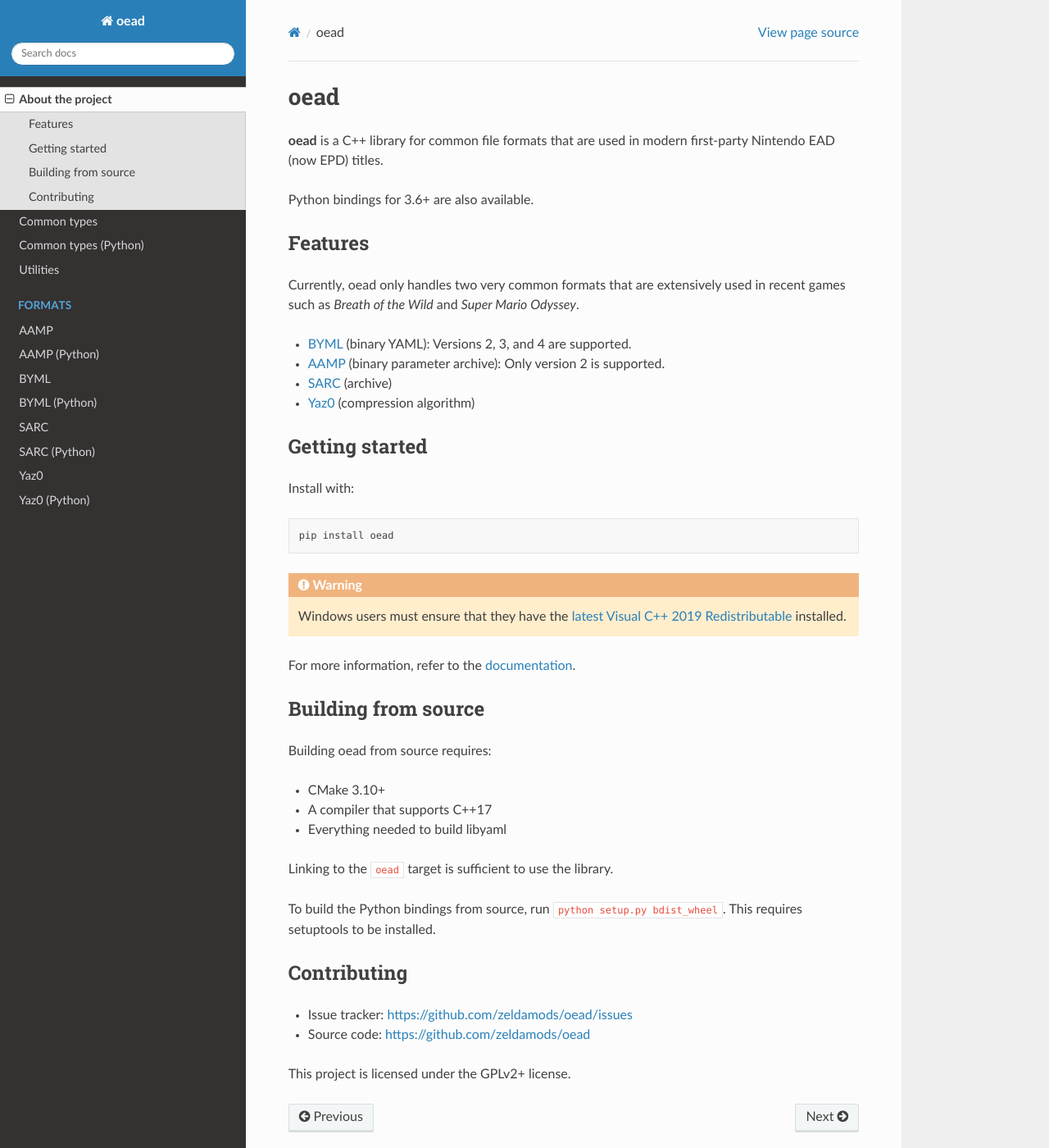
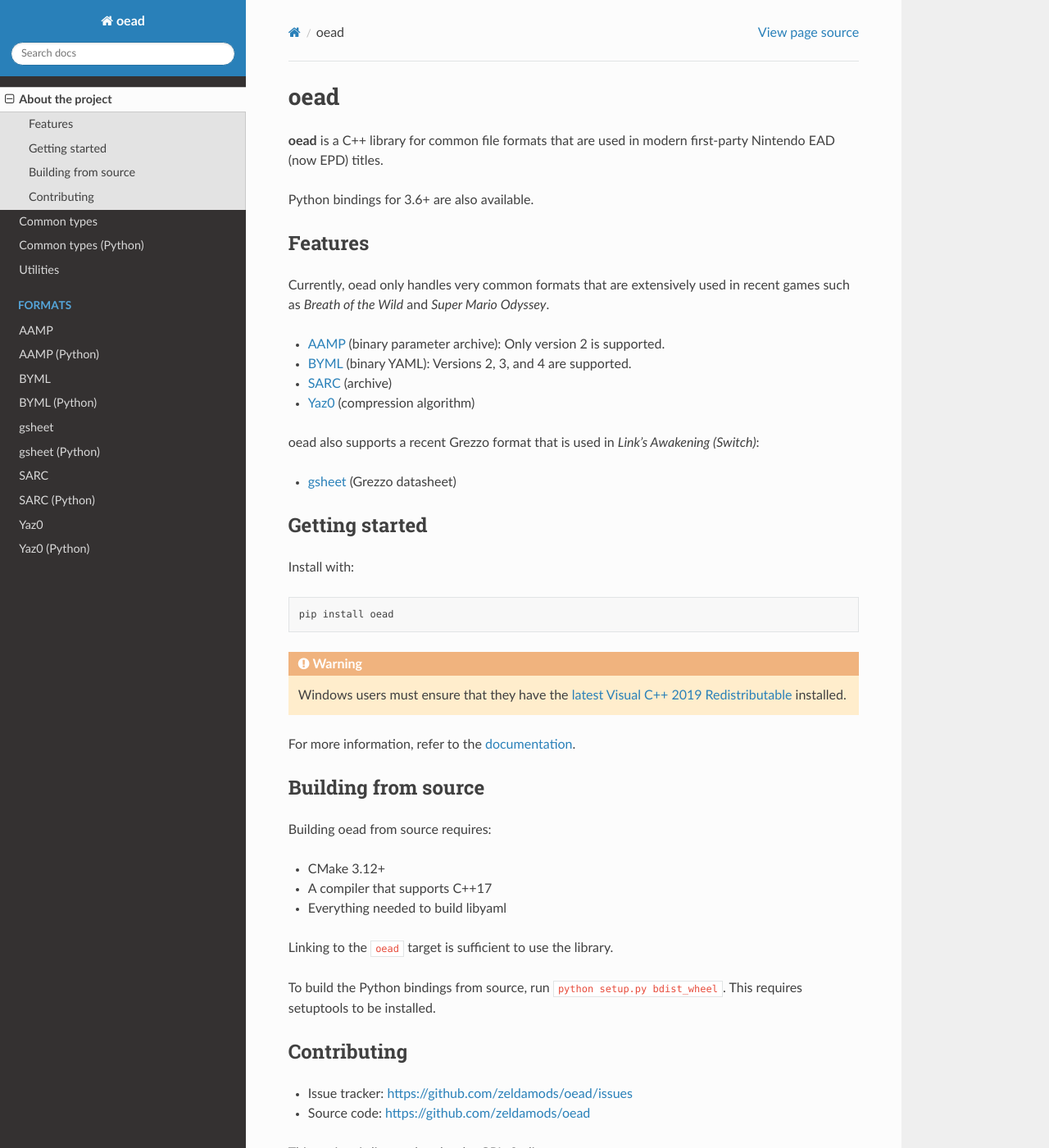
Before and after one commit to zeldamods/oead, a Sphinx documentation site: the page built from docs/source/about.rst, in a window 1280 px wide and 1400 px high. Shown: the whole window at 82% size. Built offline with Sphinx 7.4.7 and the Read the Docs theme 2.0.0, drawn with Linux system fonts in a browser that asks for light colours.

Commit message:
Update documentation and add gsheet docs

```diff
--- a/docs/source/index.rst
+++ b/docs/source/index.rst
@@ -16,6 +16,8 @@
     aamp_py
     byml
     byml_py
+    gsheet
+    gsheet_py
     sarc
     sarc_py
     yaz0
--- a/readme.rst
+++ b/readme.rst
@@ -9,12 +9,16 @@
 Features
 ========
 
-Currently, oead only handles two very common formats that are extensively used in recent games such as *Breath of the Wild* and *Super Mario Odyssey*.
+Currently, oead only handles very common formats that are extensively used in recent games such as *Breath of the Wild* and *Super Mario Odyssey*.
 
+* `AAMP <https://zeldamods.org/wiki/AAMP>`_ (binary parameter archive): Only version 2 is supported.
 * `BYML <https://zeldamods.org/wiki/BYML>`_ (binary YAML): Versions 2, 3, and 4 are supported.
-* `AAMP <https://zeldamods.org/wiki/AAMP>`_ (binary parameter archive): Only version 2 is supported.
 * `SARC <https://zeldamods.org/wiki/SARC>`_ (archive)
 * `Yaz0 <https://zeldamods.org/wiki/Yaz0>`_ (compression algorithm)
+
+oead also supports a recent Grezzo format that is used in *Link's Awakening (Switch)*:
+
+* `gsheet <https://zeldamods.org/las/Datasheet>`_ (Grezzo datasheet)
 
 Getting started
 ===============
@@ -33,7 +37,7 @@
 
 Building oead from source requires:
 
-* CMake 3.10+
+* CMake 3.12+
 * A compiler that supports C++17
 * Everything needed to build libyaml
 
```
Also changed, not shown: docs/source/gsheet.rst (added, +38 -0 lines), docs/source/gsheet_py.rst (added, +27 -0 lines), docs/source/types_py.rst (+11 -3 lines).
